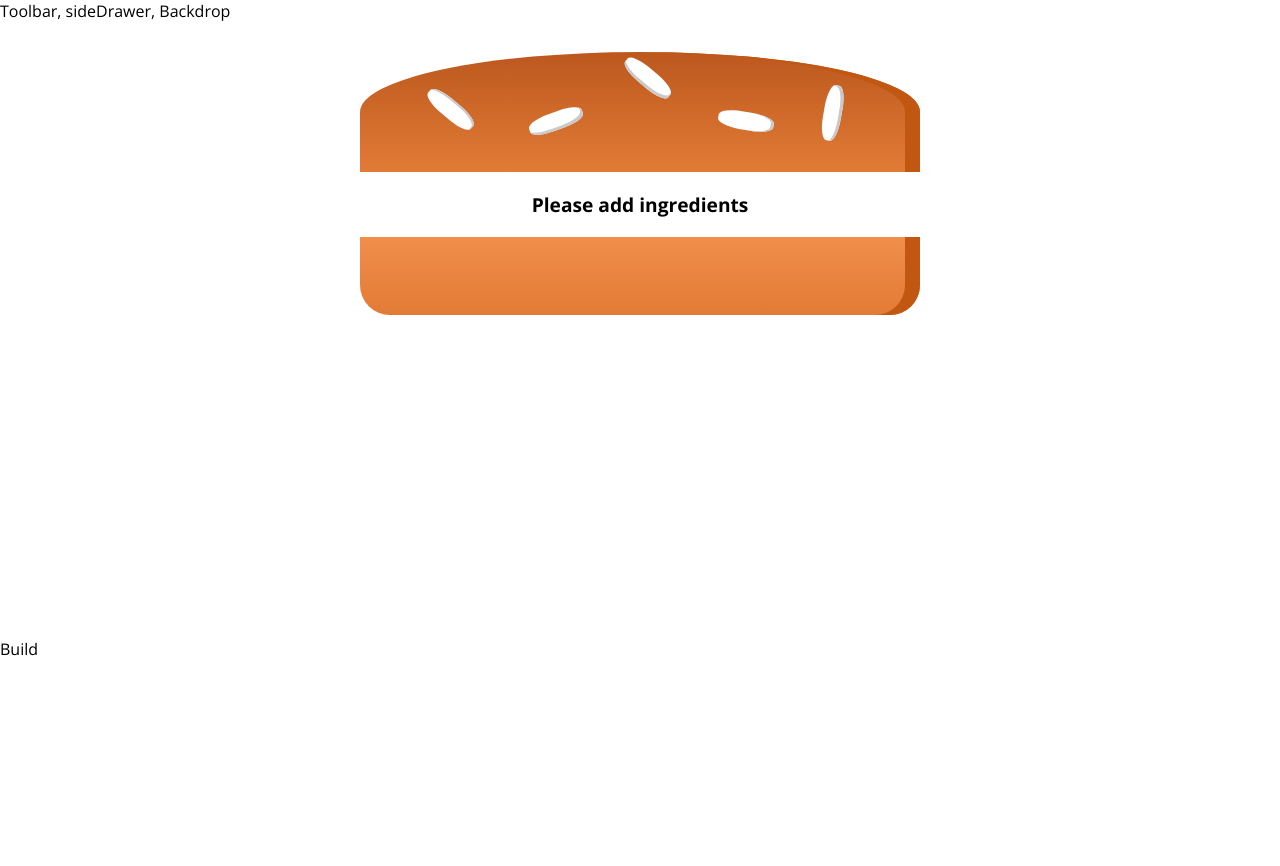
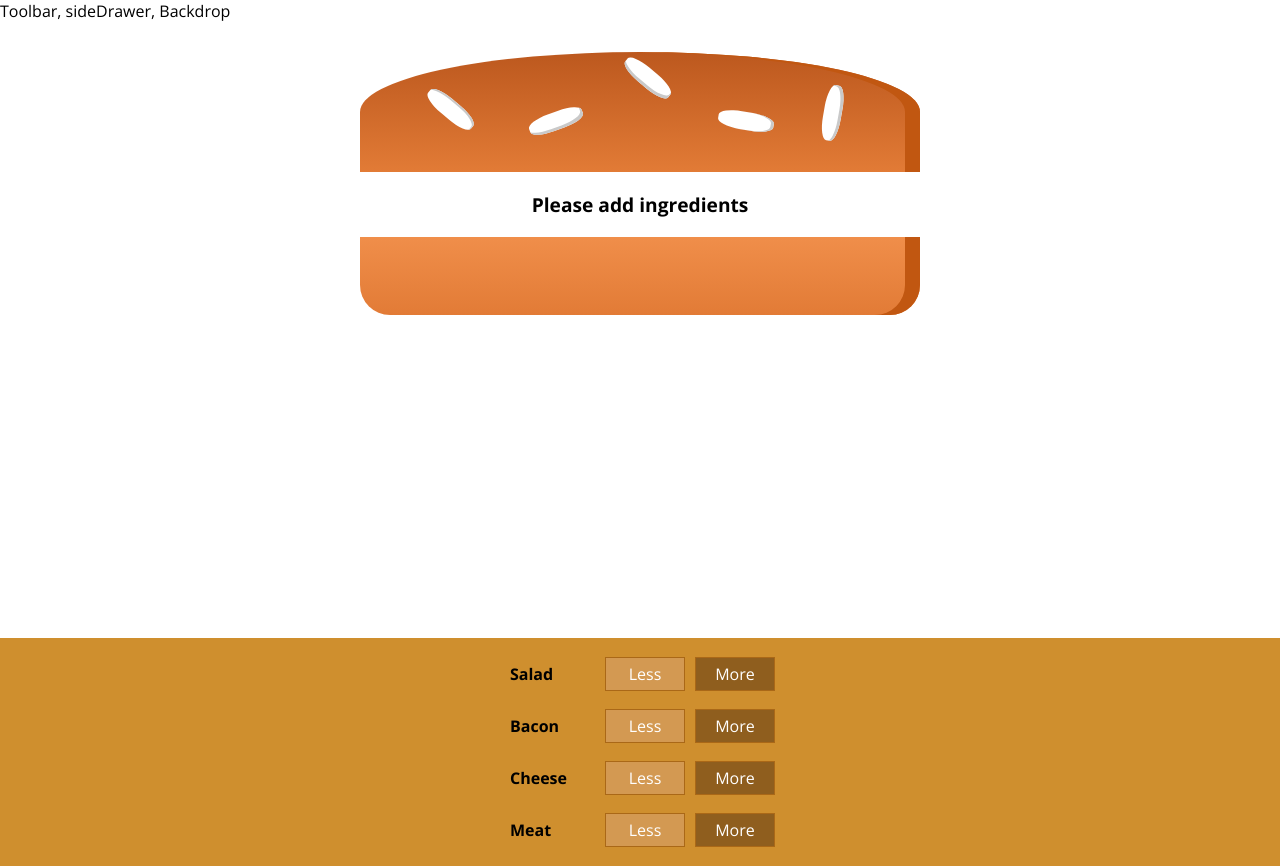
Before and after one commit to frandm182/burguerapp, a React app: page / in a window 1280 px wide. Before the commit the page ends 800 px from the top, so only its background shows below. Built offline with nearby package versions, Linux system fonts and the light colour scheme.

Commit message:
Add BuildControls to BurgerBuilder container

```diff
--- a/src/components/Burger/BuildControls/BuildControls.js
+++ b/src/components/Burger/BuildControls/BuildControls.js
@@ -1,5 +1,18 @@
 import React from 'react';
 
-const buildControls = () => <div>Build controls</div>;
+import BuildControl from './BuildControl/BuildControl';
+import classes from './BuildControls.css';
+
+const controls = [
+  { label: 'Salad', type: 'salad' },
+  { label: 'Bacon', type: 'bacon' },
+  { label: 'Cheese', type: 'cheese' },
+  { label: 'Meat', type: 'meat' }
+];
+const buildControls = () => (
+  <div className={classes.BuildControls}>
+    {controls.map(ctrl => <BuildControl key={ctrl.label} label={ctrl.label} />)}
+  </div>
+);
 
 export default buildControls;
--- a/src/containers/BurgerBuilder/BurgerBuilder.js
+++ b/src/containers/BurgerBuilder/BurgerBuilder.js
@@ -1,6 +1,8 @@
 import React, { Component } from 'react';
+
 import AuxHoc from '../../hoc/AuxHoc';
 import Burger from '../../components/Burger/Burger';
+import BurgerControls from '../../components/Burger/BuildControls/BuildControls';
 
 class BurgerBuilder extends Component {
   state = {
@@ -17,7 +19,7 @@
     return (
       <AuxHoc>
         <Burger ingredients={ingredients} />
-        <div>Build</div>
+        <BurgerControls />
       </AuxHoc>
     );
   }
```
